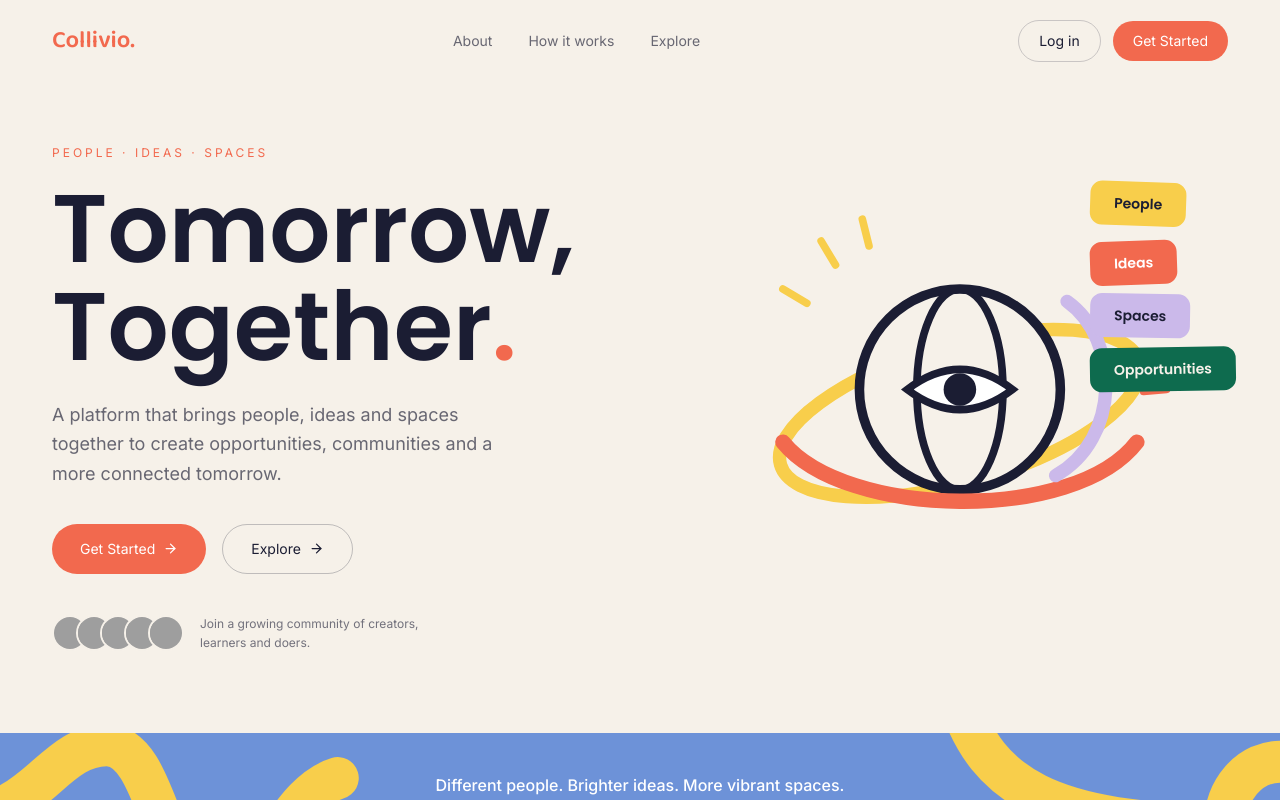
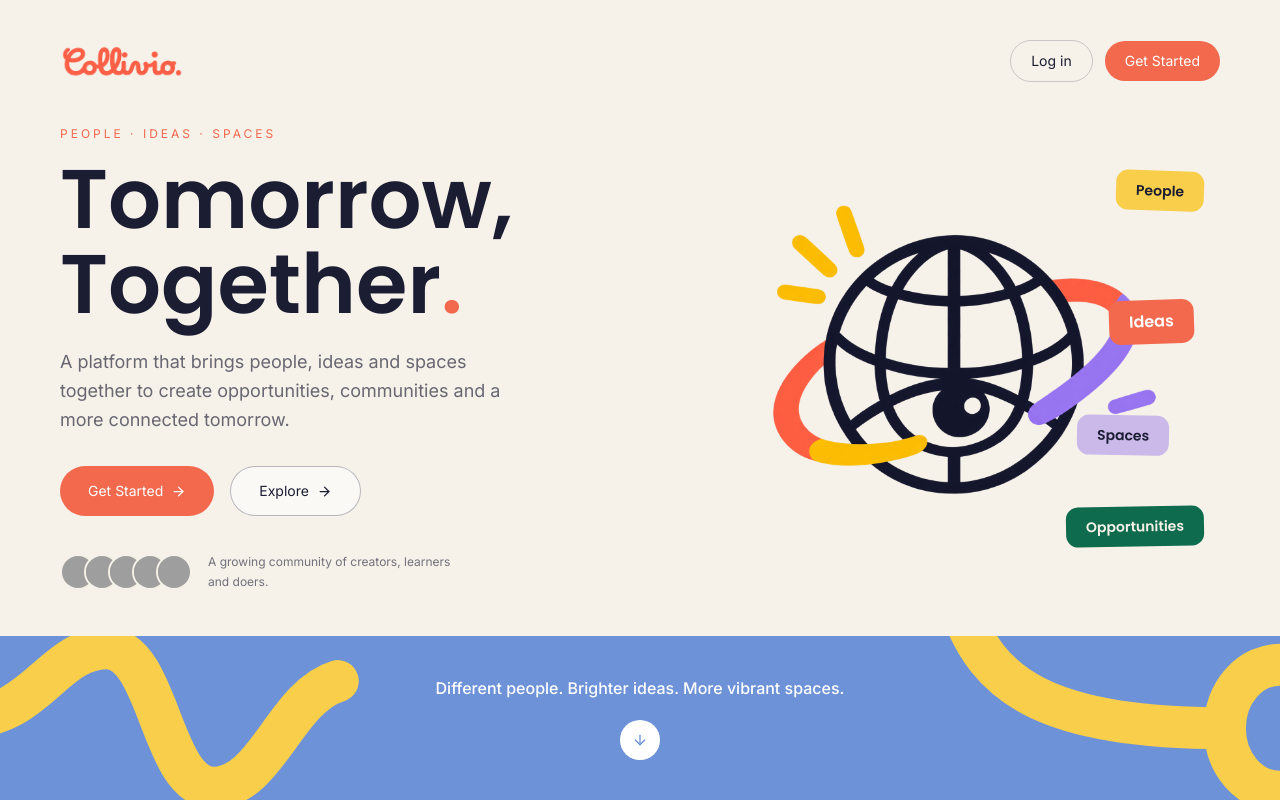
Before and after one commit to praagatii/collivio, a Next.js app: page / in a window 1280 px wide. Shown: the top 800 px of the page. Built offline with nearby package versions, Linux system fonts and the light colour scheme; grey boxes are pictures that could not be loaded.

Commit message:
Landing rebuild: no navbar, hero fills ~100svh (logo + Log in/Get Started top row, globe with positioned floating labels, blue-band transition at fold), all CTAs route to /login

```diff
--- a/src/components/landing.tsx
+++ b/src/components/landing.tsx
@@ -1,15 +1,8 @@
 "use client";
 
 import Link from "next/link";
-import { useEffect, useState } from "react";
 import { motion } from "framer-motion";
-import {
-  ArrowRight,
-  ArrowDown,
-  Menu,
-  X,
-  Star,
-} from "lucide-react";
+import { ArrowRight, ArrowDown, Star } from "lucide-react";
 import { students } from "@/data/mock";
 
 const EASE = [0.22, 1, 0.36, 1] as const;
@@ -81,85 +74,50 @@ function Rays({ className = "" }: { className?: string }) {
   );
 }
 
-function GlobeArt({ className = "" }: { className?: string }) {
-  return (
-    <svg viewBox="0 0 560 440" fill="none" className={className} aria-hidden>
-      <ellipse
-        cx="280"
-        cy="235"
-        rx="195"
-        ry="72"
-        transform="rotate(-16 280 235)"
-        stroke="#f8ce4b"
-        strokeWidth="14"
-        strokeLinecap="round"
-      />
-      <circle cx="280" cy="210" r="105" fill="#f6f1e9" stroke="#1b1d33" strokeWidth="10" />
-      <ellipse cx="280" cy="210" rx="45" ry="105" stroke="#1b1d33" strokeWidth="8" />
-      <path
-        d="M225 210Q280 168 335 210Q280 252 225 210Z"
-        fill="#ffffff"
-        stroke="#1b1d33"
-        strokeWidth="8"
-      />
-      <circle cx="280" cy="210" r="17" fill="#1b1d33" />
-      <path
-        d="M95 265C160 345 400 350 465 265"
-        stroke="#f2694e"
-        strokeWidth="16"
-        strokeLinecap="round"
-      />
-      <path d="M392 118C448 158 448 262 380 300" stroke="#cbb9ea" strokeWidth="14" strokeLinecap="round" />
-      <path d="M150 80l-15-25" stroke="#f8ce4b" strokeWidth="8" strokeLinecap="round" />
-      <path d="M185 60l-7-28" stroke="#f8ce4b" strokeWidth="8" strokeLinecap="round" />
-      <path d="M120 120l-25-15" stroke="#f8ce4b" strokeWidth="8" strokeLinecap="round" />
-      <path d="M470 180l22-8" stroke="#f2694e" strokeWidth="8" strokeLinecap="round" />
-      <path d="M472 212l24-2" stroke="#f2694e" strokeWidth="8" strokeLinecap="round" />
-    </svg>
-  );
-}
-
-function LandingHeader() {
-  const [scrolled, setScrolled] = useState(false);
-  const [open, setOpen] = useState(false);
-  useEffect(() => {
-    const onScroll = () => setScrolled(window.scrollY > 12);
-    onScroll();
-    window.addEventListener("scroll", onScroll, { passive: true });
-    return () => window.removeEventListener("scroll", onScroll);
-  }, []);
-  const links = [
-    { href: "#why", label: "About" },
-    { href: "#how", label: "How it works" },
-    { href: "#explore", label: "Explore" },
+function Hero() {
+  const pills = [
+    {
+      t: "People",
+      cls: "bg-sun text-navy",
+      rotate: "rotate-2",
+      size: "px-4 py-2 text-xs sm:px-5 sm:py-2.5 sm:text-sm",
+      pos: "right-0 top-[6%]",
+    },
+    {
+      t: "Ideas",
+      cls: "bg-coral text-white",
+      rotate: "-rotate-2",
+      size: "px-5 py-2.5 text-sm sm:text-base",
+      pos: "right-[2%] top-[36%]",
+    },
+    {
+      t: "Spaces",
+      cls: "bg-lav text-navy",
+      rotate: "rotate-1",
+      size: "px-4 py-2 text-xs sm:px-5 sm:py-2.5 sm:text-sm",
+      pos: "right-[7%] top-[64%]",
+    },
+    {
+      t: "Opportunities",
+      cls: "bg-pine text-cream",
+      rotate: "-rotate-1",
+      size: "px-4 py-2 text-xs sm:px-5 sm:py-2.5 sm:text-sm",
+      pos: "bottom-[4%] right-0",
+    },
   ];
   return (
-    <header
-      className={`sticky top-0 z-50 transition-all duration-300 ${
-        scrolled ? "bg-cream/85 backdrop-blur-md shadow-[0_1px_0_0_rgba(27,29,51,0.08)]" : ""
-      }`}
-    >
-      <div
-        className={`mx-auto flex max-w-[1240px] items-center justify-between px-5 transition-all duration-300 md:px-8 ${
-          scrolled ? "py-3" : "py-5"
-        }`}
-      >
-        <Link href="/" data-cur className="font-brand text-2xl text-coral">
-          Collivio.
+    <section className="relative flex min-h-[100svh] flex-col">
+      <div className="mx-auto flex w-full max-w-[1240px] items-center justify-between px-5 pt-8 md:px-8 lg:px-10 lg:pt-10">
+        <Link href="/" data-cur aria-label="Collivio home" className="block">
+          <img
+            src="/collivio-wordmark.png"
+            alt="Collivio."
+            width={2172}
+            height={724}
+            className="h-auto w-[115px] md:w-[124px]"
+          />
         </Link>
-        <nav className="hidden items-center gap-9 md:flex">
-          {links.map((l) => (
-            <a
-              key={l.href}
-              href={l.href}
-              data-cur
-              className="text-sm text-navy/65 transition-colors duration-200 hover:text-navy"
-            >
-              {l.label}
-            </a>
-          ))}
-        </nav>
-        <div className="hidden items-center gap-3 md:flex">
+        <div className="flex items-center gap-3">
           <Link
             href="/login"
             data-cur
@@ -168,102 +126,51 @@ function LandingHeader() {
             Log in
           </Link>
           <Link
-            href="/signup"
+            href="/login"
             data-cur
             className="rounded-full bg-coral px-5 py-2.5 text-sm text-white transition-colors duration-200 hover:bg-navy"
           >
             Get Started
           </Link>
         </div>
-        <button
-          type="button"
-          data-cur
-          aria-label="Menu"
-          onClick={() => setOpen(!open)}
-          className="grid h-10 w-10 place-items-center rounded-full border border-navy/20 text-navy md:hidden"
-        >
-          {open ? <X size={18} /> : <Menu size={18} />}
-        </button>
       </div>
-      {open && (
-        <div className="border-t border-navy/10 bg-cream px-6 py-6 md:hidden">
-          <div className="flex flex-col gap-4">
-            {links.map((l) => (
-              <a
-                key={l.href}
-                href={l.href}
-                data-cur
-                onClick={() => setOpen(false)}
-                className="text-sm text-navy/75"
-              >
-                {l.label}
-              </a>
-            ))}
-            <div className="mt-2 flex gap-3">
-              <Link
-                href="/login"
-                data-cur
-                className="rounded-full border border-navy/20 px-5 py-2.5 text-sm text-navy"
-              >
-                Log in
-              </Link>
-              <Link
-                href="/signup"
-                data-cur
-                className="rounded-full bg-coral px-5 py-2.5 text-sm text-white"
-              >
-                Get Started
-              </Link>
-            </div>
-          </div>
-        </div>
-      )}
-    </header>
-  );
-}
-
-function Hero() {
-  const pills = [
-    { t: "People", cls: "bg-sun text-navy rotate-2" },
-    { t: "Ideas", cls: "bg-coral text-white -rotate-2" },
-    { t: "Spaces", cls: "bg-lav text-navy rotate-1" },
-    { t: "Opportunities", cls: "bg-pine text-cream -rotate-1" },
-  ];
-  return (
-    <section className="mx-auto grid max-w-[1240px] items-center gap-12 px-5 pb-20 pt-12 md:grid-cols-[1.05fr_0.95fr] md:px-8 md:pt-16">
+      <div className="mx-auto grid w-full max-w-[1240px] flex-1 content-center items-center gap-10 px-5 py-10 md:px-8 lg:grid-cols-[1.05fr_0.95fr] lg:px-10">
         <div>
           <div className="label tracking-[0.25em] text-coral">PEOPLE · IDEAS · SPACES</div>
           <h1
-          className="font-display mt-5 font-semibold text-navy"
-          style={{ fontSize: "clamp(3.2rem, 8vw, 6rem)", lineHeight: 1.02 }}
+            className="font-display mt-4 font-semibold text-navy"
+            style={{
+              fontSize: "clamp(2.4rem, min(6.5vw, 11vh), 5.75rem)",
+              lineHeight: 1.02,
+            }}
           >
             Tomorrow,
             <br />
             Together<span className="text-coral">.</span>
           </h1>
-        <p className="mt-6 max-w-md text-base leading-relaxed text-navy/65 md:text-lg">
+          <p className="mt-5 max-w-[30rem] text-base leading-relaxed text-navy/65 md:text-lg">
             A platform that brings people, ideas and spaces together to create
             opportunities, communities and a more connected tomorrow.
           </p>
-        <div className="mt-9 flex flex-wrap gap-4">
+          <div className="mt-8 flex flex-wrap gap-4">
             <Link
-            href="/signup"
+              href="/login"
               data-cur
               className="group inline-flex items-center gap-2 rounded-full bg-coral px-7 py-3.5 text-sm text-white transition-colors duration-200 hover:bg-navy"
             >
               Get Started
               <ArrowRight size={15} className="transition-transform duration-200 group-hover:translate-x-0.5" />
             </Link>
-          <a
-            href="#explore"
+            <Link
+              href="/login"
               data-cur
-            className="group inline-flex items-center gap-2 rounded-full border border-navy/25 px-7 py-3.5 text-sm text-navy transition-colors duration-200 hover:border-navy"
+              className="group inline-flex items-center gap-2 rounded-full border border-navy/30 bg-white/60 px-7 py-3.5 text-sm text-navy transition-colors duration-200 hover:border-navy"
             >
               Explore
               <ArrowRight size={15} className="transition-transform duration-200 group-hover:translate-x-0.5" />
-          </a>
+            </Link>
           </div>
-        <div className="mt-10 flex items-center gap-4">
+          <div className="mt-9 flex items-center gap-4">
             <div className="flex -space-x-3">
               {students.slice(0, 5).map((s) => (
                 <img
@@ -274,33 +181,60 @@ function Hero() {
                 />
               ))}
             </div>
-          <p className="max-w-[15rem] text-xs leading-relaxed text-navy/60">
-            Join a growing community of creators, learners and doers.
+            <p className="max-w-[16rem] text-xs leading-relaxed text-navy/60">
+              A growing community of creators, learners and doers.
             </p>
           </div>
         </div>
-      <div className="relative h-[300px] sm:h-[360px] md:h-[460px]">
-        <GlobeArt className="absolute inset-0 h-full w-full" />
-        <div className="absolute right-0 top-2 flex flex-col items-start gap-2 sm:top-4 sm:gap-3 md:-right-2">
+        <div className="relative mx-auto h-[300px] w-full max-w-[420px] sm:h-[360px] lg:ml-auto lg:h-[420px] lg:max-w-[500px]">
+          <motion.div
+            initial={{ opacity: 0, y: 18 }}
+            animate={{ opacity: 1, y: 0 }}
+            transition={{ duration: 0.8, ease: EASE }}
+            className="absolute inset-0"
+          >
+            <img
+              src="/collivio-globe.png"
+              alt="Collivio globe illustration with coloured orbits"
+              width={1536}
+              height={1024}
+              className="h-full w-full object-contain"
+            />
+          </motion.div>
+          <div className="pointer-events-none absolute inset-0">
             {pills.map((p, i) => (
               <motion.div
                 key={p.t}
+                initial={{ opacity: 0, y: 14 }}
+                animate={{ opacity: 1, y: 0 }}
+                transition={{ duration: 0.6, delay: 0.45 + i * 0.12, ease: EASE }}
+                className={`absolute ${p.pos}`}
+              >
+                <motion.div
                   animate={{ y: [0, -6, 0] }}
-              transition={{ duration: 5 + i, repeat: Infinity, ease: "easeInOut", delay: i * 0.6 }}
-              className={`rounded-lg px-4 py-2 font-display text-xs font-semibold sm:rounded-xl sm:px-6 sm:py-3 sm:text-sm ${p.cls}`}
+                  transition={{ duration: 5 + i, repeat: Infinity, ease: "easeInOut", delay: i * 0.5 }}
+                >
+                  <Link
+                    href="/login"
+                    data-cur
+                    className={`pointer-events-auto inline-block rounded-xl font-display font-semibold ${p.size} ${p.rotate} ${p.cls}`}
                   >
                     {p.t}
+                  </Link>
+                </motion.div>
               </motion.div>
             ))}
           </div>
         </div>
+      </div>
+      <BlueBand />
     </section>
   );
 }
 
 function BlueBand() {
   return (
-    <section className="relative overflow-hidden bg-sky py-10">
+    <section className="relative overflow-hidden bg-sky py-8 md:py-10">
       <svg
         viewBox="0 0 1440 160"
         preserveAspectRatio="none"
@@ -347,31 +281,31 @@ function Pillars() {
       desc: "Find the people who move ideas forward.",
       bg: "bg-blush",
       glyph: <PeopleGlyph className="h-24 w-auto" />,
-      href: "/profile",
+      href: "/login",
     },
     {
       title: "Ideas",
       desc: "Discover, develop and share ideas worth building.",
       bg: "bg-sun/40",
       glyph: <BulbGlyph className="h-24 w-auto" />,
-      href: "/research-hub",
+      href: "/login",
     },
     {
       title: "Spaces",
       desc: "Find the places where people and ideas come together.",
       bg: "bg-mint",
       glyph: <PinGlyph className="h-24 w-auto" />,
-      href: "/media-lab",
+      href: "/login",
     },
   ];
   return (
-    <section id="pillars" className="mx-auto max-w-[1240px] scroll-mt-24 px-5 py-24 md:px-8">
+    <section id="pillars" className="mx-auto max-w-[1240px] scroll-mt-24 px-5 py-16 md:px-8 md:py-24">
       <div className="grid gap-6 md:grid-cols-[1.2fr_0.8fr] md:items-end">
         <div>
           <div className="label tracking-[0.2em] text-navy/50">OUR PILLARS</div>
           <h2
             className="font-display mt-4 font-semibold text-navy"
-            style={{ fontSize: "clamp(2.4rem, 5vw, 4rem)", lineHeight: 1.05 }}
+            style={{ fontSize: "clamp(2rem, 5vw, 4rem)", lineHeight: 1.05 }}
           >
             Everything starts
             <br />
@@ -396,7 +330,7 @@ function Pillars() {
             <Link
               href={c.href}
               data-cur
-              className={`group flex min-h-[380px] flex-col rounded-[2rem] p-8 ${c.bg}`}
+              className={`group flex min-h-[340px] flex-col rounded-[2rem] p-7 md:min-h-[380px] md:p-8 ${c.bg}`}
             >
               <div className="flex h-28 items-center justify-center">{c.glyph}</div>
               <h3 className="font-display mt-6 text-[1.75rem] font-semibold text-navy">
@@ -419,28 +353,28 @@ function Ecosystem() {
     {
       t: "People",
       d: "Meet, collaborate and grow.",
-      x: 12,
+      x: 14,
       y: 26,
       icon: <PeopleGlyph a="#1b1d33" b="#cbb9ea" c="#cbb9ea" className="h-10 w-auto" />,
     },
     {
       t: "Ideas",
       d: "Turn ideas into real projects.",
-      x: 37,
+      x: 38,
       y: 66,
       icon: <BulbGlyph className="h-10 w-auto" />,
     },
     {
       t: "Spaces",
       d: "Discover and host spaces.",
-      x: 63,
+      x: 62,
       y: 30,
       icon: <PinGlyph body="#f2694e" className="h-10 w-auto" />,
     },
     {
       t: "Opportunities",
       d: "Create real impact together.",
-      x: 88,
+      x: 86,
       y: 50,
       icon: <Star size={34} className="fill-sun text-sun" />,
     },
@@ -478,7 +412,7 @@ function Ecosystem() {
             A simple ecosystem for a more connected tomorrow.
           </p>
           <a
-            href="#why"
+            href="/login"
             data-cur
             className="group mt-9 inline-flex items-center gap-2 rounded-full bg-cream px-6 py-3 text-sm text-navy transition-colors duration-200 hover:bg-sun"
           >
@@ -495,7 +429,7 @@ function Ecosystem() {
             backgroundSize: "26px 26px",
           }}
         />
-        <div className="relative h-[340px] md:h-[420px]">
+        <div className="relative h-[300px] sm:h-[340px] md:h-[420px]">
           <svg
             viewBox="0 0 100 100"
             preserveAspectRatio="none"
@@ -524,9 +458,15 @@ function Ecosystem() {
               className="absolute w-20 -translate-x-1/2 -translate-y-1/2 text-center sm:w-28"
               style={{ left: `${n.x}%`, top: `${n.y}%` }}
             >
+              <Link
+                href="/login"
+                data-cur
+                className="block"
+              >
                 <div className="flex justify-center">{n.icon}</div>
                 <div className="font-display mt-2 text-xs font-semibold text-navy sm:text-sm">{n.t}</div>
                 <div className="mt-1 text-[10px] leading-snug text-navy/55 sm:text-[11px]">{n.d}</div>
+              </Link>
             </div>
           ))}
         </div>
@@ -537,12 +477,12 @@ function Ecosystem() {
 
 function Why() {
   return (
-    <section id="why" className="mx-auto grid max-w-[1240px] scroll-mt-24 items-center gap-12 px-5 py-24 md:grid-cols-2 md:px-8">
+    <section id="why" className="mx-auto grid max-w-[1240px] scroll-mt-24 items-center gap-12 px-5 py-16 md:grid-cols-2 md:px-8 md:py-24">
       <div>
         <div className="label tracking-[0.2em] text-navy/50">WHY COLLIVIO</div>
         <h2
           className="font-display mt-4 font-semibold text-navy"
-          style={{ fontSize: "clamp(2.2rem, 4.6vw, 3.6rem)", lineHeight: 1.08 }}
+          style={{ fontSize: "clamp(2rem, 4.6vw, 3.6rem)", lineHeight: 1.08 }}
         >
           Good things
           <br />
@@ -554,7 +494,7 @@ function Why() {
           stronger communities.
         </p>
         <a
-          href="#how"
+          href="/login"
           data-cur
           className="group mt-8 inline-flex items-center gap-2 rounded-full bg-coral px-7 py-3.5 text-sm text-white transition-colors duration-200 hover:bg-navy"
         >
@@ -589,41 +529,41 @@ function Action() {
       t: "Events",
       d: "Workshops, talks and meetups.",
       img: "https://picsum.photos/seed/collivio-event/600/450",
-      href: "/media-lab",
+      href: "/login",
     },
     {
       t: "Communities",
       d: "Find your people.",
       img: "https://picsum.photos/seed/collivio-community/600/450",
-      href: "/profile",
+      href: "/login",
     },
     {
       t: "Spaces",
       d: "Explore and book spaces.",
       img: "https://picsum.photos/seed/collivio-space/600/450",
-      href: "/media-lab",
+      href: "/login",
     },
     {
       t: "Ideas",
       d: "Turn ideas into action.",
       img: "https://picsum.photos/seed/collivio-ideas/600/450",
-      href: "/research-hub",
+      href: "/login",
     },
   ];
   return (
-    <section id="explore" className="mx-auto max-w-[1240px] scroll-mt-24 px-5 pb-24 md:px-8">
+    <section id="explore" className="mx-auto max-w-[1240px] scroll-mt-24 px-5 pb-16 md:px-8 md:pb-24">
       <div className="flex flex-wrap items-end justify-between gap-5">
         <div>
           <div className="label tracking-[0.2em] text-navy/50">COLLIVIO IN ACTION</div>
           <h2
             className="font-display mt-4 font-semibold text-navy"
-            style={{ fontSize: "clamp(1.9rem, 4vw, 3rem)" }}
+            style={{ fontSize: "clamp(1.7rem, 4vw, 3rem)" }}
           >
             Real people. Real ideas. Real spaces.
           </h2>
         </div>
         <Link
-          href="/media-lab"
+          href="/login"
           data-cur
           className="group inline-flex items-center gap-2 rounded-full border border-navy/25 px-6 py-3 text-sm text-navy transition-colors duration-200 hover:border-navy"
         >
@@ -631,7 +571,7 @@ function Action() {
           <ArrowRight size={15} className="transition-transform duration-200 group-hover:translate-x-0.5" />
         </Link>
       </div>
-      <div className="mt-10 grid gap-6 sm:grid-cols-2 md:grid-cols-4">
+      <div className="mt-10 grid grid-cols-2 gap-4 md:grid-cols-4 md:gap-6">
         {tiles.map((t, i) => (
           <motion.div
             key={t.t}
@@ -649,8 +589,8 @@ function Action() {
                   className="aspect-[4/3] w-full object-cover transition-transform duration-700 group-hover:scale-[1.05]"
                 />
               </div>
-              <h3 className="font-display mt-4 text-lg font-semibold text-navy">{t.t}</h3>
-              <p className="mt-1 text-sm text-navy/60">{t.d}</p>
+              <h3 className="font-display mt-3 text-base font-semibold text-navy md:mt-4 md:text-lg">{t.t}</h3>
+              <p className="mt-1 text-xs text-navy/60 md:text-sm">{t.d}</p>
             </Link>
           </motion.div>
         ))}
@@ -661,7 +601,7 @@ function Action() {
 
 function FinalCta() {
   return (
-    <section className="relative overflow-hidden bg-coral py-20">
+    <section className="relative overflow-hidden bg-coral py-16 md:py-20">
       <Rays className="absolute right-10 top-8 h-16 w-16 rotate-12" />
       <div className="mx-auto flex max-w-[1240px] flex-wrap items-center justify-between gap-10 px-5 md:px-8">
         <div>
@@ -679,7 +619,7 @@ function FinalCta() {
         </div>
         <div className="flex flex-wrap gap-4">
           <Link
-            href="/signup"
+            href="/login"
             data-cur
             className="group inline-flex items-center gap-2 rounded-full bg-cream px-7 py-3.5 text-sm text-navy transition-colors duration-200 hover:bg-sun"
           >
@@ -704,19 +644,19 @@ function LandingFooter() {
     {
       h: "EXPLORE",
       links: [
-        { t: "People", href: "/profile" },
-        { t: "Ideas", href: "/research-hub" },
-        { t: "Spaces", href: "/media-lab" },
-        { t: "Opportunities", href: "/employment-skill-bridge" },
+        { t: "People", href: "/login" },
+        { t: "Ideas", href: "/login" },
+        { t: "Spaces", href: "/login" },
+        { t: "Opportunities", href: "/login" },
       ],
     },
     {
       h: "COMPANY",
       links: [
-        { t: "About", href: "#why" },
-        { t: "Contact", href: "mailto:hello@collivio.app" },
-        { t: "Privacy", href: "#" },
-        { t: "Terms", href: "#" },
+        { t: "About", href: "/login" },
+        { t: "Contact", href: "/login" },
+        { t: "Privacy", href: "/login" },
+        { t: "Terms", href: "/login" },
       ],
     },
   ];
@@ -760,11 +700,17 @@ function LandingFooter() {
     },
   ];
   return (
-    <footer className="bg-cream pb-8 pt-16">
+    <footer className="bg-cream pb-8 pt-12 md:pt-16">
       <div className="mx-auto max-w-[1240px] px-5 md:px-8">
         <div className="grid gap-10 sm:grid-cols-2 md:grid-cols-[1.2fr_0.8fr_0.8fr_0.8fr]">
           <div>
-            <div className="font-brand text-3xl text-coral">Collivio.</div>
+            <img
+              src="/collivio-wordmark.png"
+              alt="Collivio."
+              width={2172}
+              height={724}
+              className="h-auto w-[140px]"
+            />
             <p className="mt-3 text-sm text-navy/70">Tomorrow, Together.</p>
           </div>
           {cols.map((c) => (
@@ -790,7 +736,7 @@ function LandingFooter() {
               {socials.map((s) => (
                 <a
                   key={s.name}
-                  href="#"
+                  href="/login"
                   data-cur
                   aria-label={s.name}
                   className="grid h-9 w-9 place-items-center rounded-full border border-navy/15 text-navy transition-colors duration-200 hover:bg-navy hover:text-cream"
@@ -813,10 +759,8 @@ function LandingFooter() {
 export default function Landing() {
   return (
     <div className="overflow-x-clip bg-cream text-navy">
-      <LandingHeader />
       <main>
         <Hero />
-        <BlueBand />
         <Pillars />
         <Ecosystem />
         <Why />
```
Also changed, not shown: public/collivio-globe.png (added), public/collivio-wordmark.png (added). Lines whose indentation alone changed are shown as unchanged.
